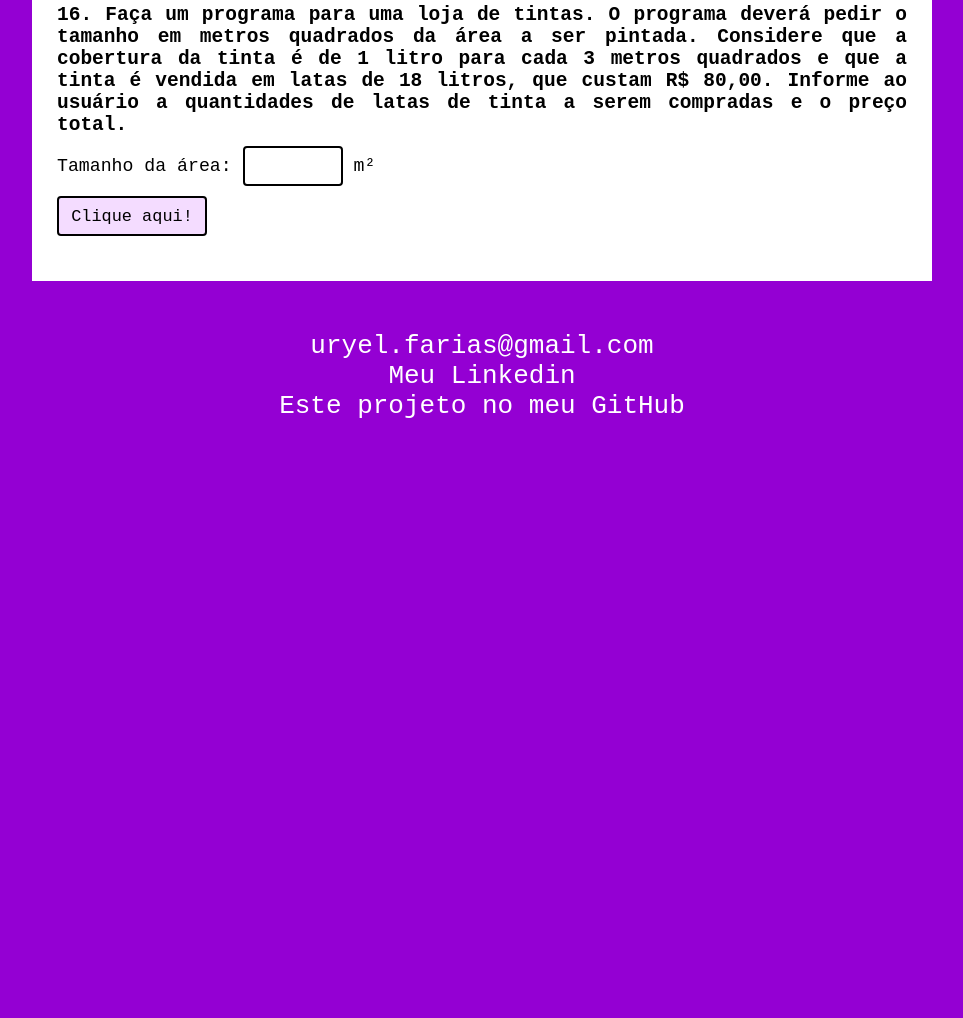
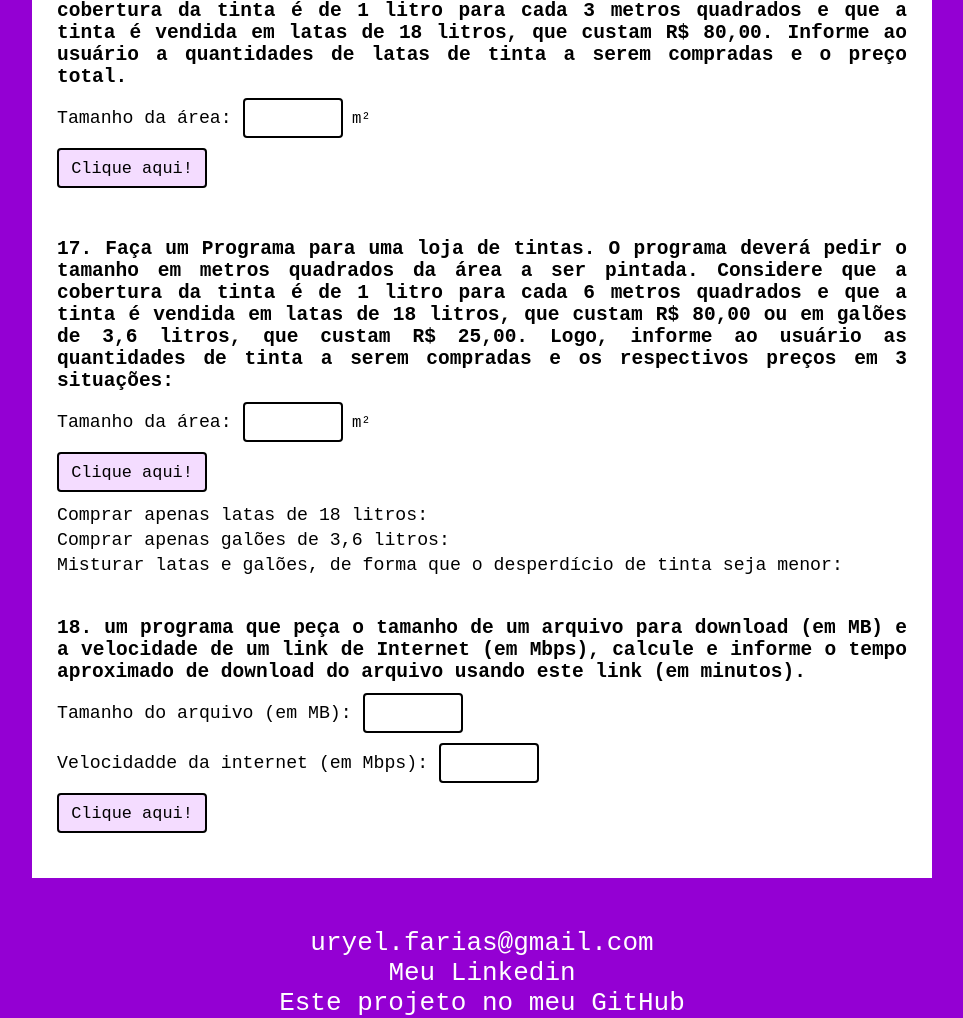
Before and after one commit to uryel-farias/Lista_de_exercicios_JS, a plain HTML site: page index.html in a window 1280 px wide. Shown: the part 4094-5112 px from the top of the page, without its empty margins (158-1121 px from the left). Before the commit the page ends 4565 px from the top, so only its background shows below. Drawn offline with Linux system fonts and the light colour scheme.

Commit message:
questao 17 até item b inicio da questao 18

```diff
--- a/index.html
+++ b/index.html
@@ -587,9 +587,80 @@
 
         </div>
         <!-----------EXERCICIO 1.17------------>
+        <div class="ex_sequencial">
+            <h3>17. Faça um Programa para uma loja de tintas. O programa deverá pedir o tamanho em metros quadrados da área a ser pintada. Considere que a cobertura da tinta é de 1 litro para cada 6 metros quadrados e que a tinta é vendida em latas de 18 litros, que custam R$ 80,00 ou em galões de 3,6 litros, que custam R$ 25,00. Logo, informe ao usuário as quantidades de tinta a serem compradas e os respectivos preços em 3 situações:</h3>
+            <section id="ex05Camada1">
+                <div id="conteudo_1-05">
 
+                    <label
+                    for="questao17"
+                    id="entradaEx17"
+                    class="rotulos">Tamanho da área: </label>
+
+                    <input
+                    type="number"
+                    min="0"
+                    id="questao17"
+                    class="entradas"
+                    ><span> m²</span>
+                    <br>
+
+                    <button id="botao1_17">Clique aqui!</button>
+
+                </div>
+
+                <div class="resultadoFinalExercicios">
+                    <p>Comprar apenas latas de 18 litros: <span id="resultado_1-17a"></span></p>
+                    <p>Comprar apenas galões de 3,6 litros: <span id="resultado_1-17b"></span></p>
+                    <p>Misturar latas e galões, de forma que o desperdício de tinta seja menor: <span id="resultado_1-17c"></span></p>
+                </div>
+
+            </section>
+
+        </div>
         <!-----------EXERCICIO 1.18------------>
+        <div class="ex_sequencial">
+            <h3>18. um programa que peça o tamanho de um arquivo para download (em MB) e a velocidade de um link de Internet (em
+                Mbps), calcule e informe o tempo aproximado de download do arquivo usando este link (em minutos).</h3>
+            <section id="ex18Camada1">
+                <div id="conteudo_1-18">
 
+                    <label
+                    for="questao18a"
+                    id="entradaEx18a"
+                    class="rotulos">Tamanho do arquivo (em MB):  </label>
+
+                    <input
+                    type="number"
+                    min="0"
+                    id="questao18a"
+                    class="entradas"
+                    >
+                    <br>
+
+                    <label
+                    for="questao18b"
+                    id="entradaEx18b"
+                    class="rotulos">Velocidadde da internet (em Mbps): </label>
+
+                    <input
+                    type="number"
+                    min="0"
+                    id="questao18b"
+                    class="entradas"
+                    >
+                    <br>
+
+                    <button id="botao1_18">Clique aqui!</button>
+
+                </div>
+
+                <div class="resultadoFinalExercicios">
+                </div>
+
+            </section>
+
+        </div>
 
 
     </section>
--- a/script.js
+++ b/script.js
@@ -252,3 +252,31 @@ let Ativar1_DecimoSextoEX = () => {
 
 let botao_ex16 = document.querySelector('#botao1_16');
 botao_ex16.addEventListener('click', Ativar1_DecimoSextoEX);
+
+//exercicio 1.17----------------------------------
+
+let Ativar1_DecimoSetimoEX = () => {
+    let entrada1Ex17 = parseFloat(document.querySelector('#questao17').value);
+    let resultadoEx17a = document.querySelector('#resultado_1-17a');
+    let resultadoEx17b = document.querySelector('#resultado_1-17b');
+    let resultadoEx17c = document.querySelector('#resultado_1-17c');
+
+    let somenteLatas18Litros = Math.ceil((entrada1Ex17 / 6) / 18);
+    let somentelatas3Litros = Math.ceil((entrada1Ex17 /6) / 3.6);
+
+    let parteLatas18Litros = (entrada1Ex17 / 6) / 18;
+    let latas18Arredondada = Math.floor(parteLatas18Litros);
+    let sobraDe18litros = parteLatas18Litros % 18;
+    let latas3LitrosArredondada = (Math.ceil((sobraDe18litros / 6) / 3.6))*25;
+    let latasAte108Metros = entrada1Ex17 <=108 && entrada1Ex17 > 64.8? somenteLatas18Litros*80 : latas18Arredondada*80 + latas3LitrosArredondada;
+
+    resultadoEx17a.innerHTML = (`R$ ${(somenteLatas18Litros * 80).toFixed(2)}.`);
+    resultadoEx17b.innerHTML = (`R$ ${(somentelatas3Litros * 25).toFixed(2)}.`);
+    resultadoEx17c.innerHTML = (`R$ ${entrada1Ex17 <= 64.8? (somentelatas3Litros*25).toFixed(2): latasAte108Metros.toFixed(2)}.`);
+//se metros maior que 108
+}
+
+let botao_ex17 = document.querySelector('#botao1_17');
+botao_ex17.addEventListener('click', Ativar1_DecimoSetimoEX);
+
+//exercicio 1.18----------------------------------
--- a/styles/style.css
+++ b/styles/style.css
@@ -146,7 +146,7 @@ button:hover {
 }
 
 span {
-    font-size: 1.4em;
+    font-size: 1.2em;
 }
 
 /* exercicio 1.01-------------------------------------------*/
@@ -269,3 +269,16 @@ span {
 #questao16 {
     width: 100px;
 }
+/* exercicio 1.17-------------------------------------------*/
+#questao17 {
+    width: 100px;
+}
+
+/* exercicio 1.18-------------------------------------------*/
+
+#questao18a {
+    width: 100px;
+}
+#questao18b {
+    width: 100px;
+}
```
